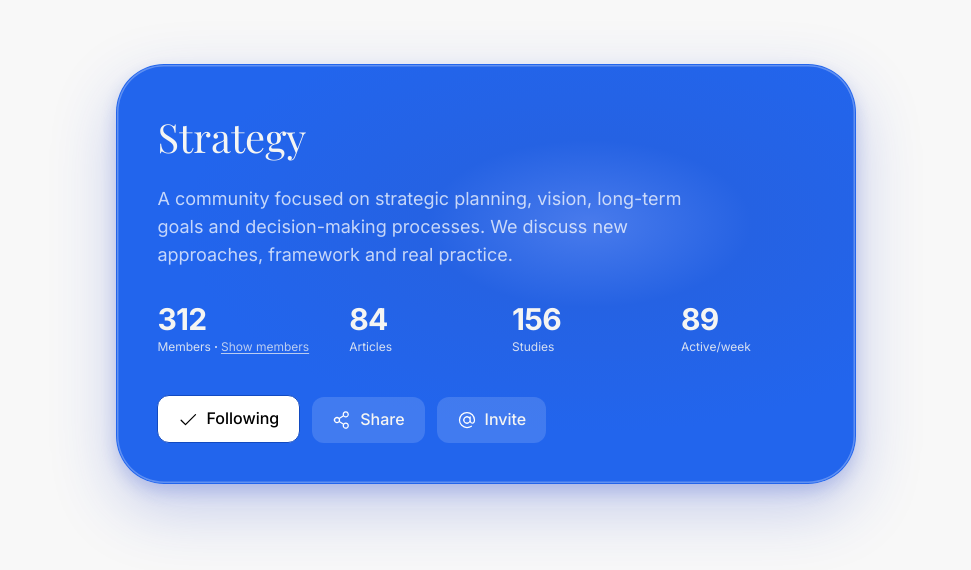
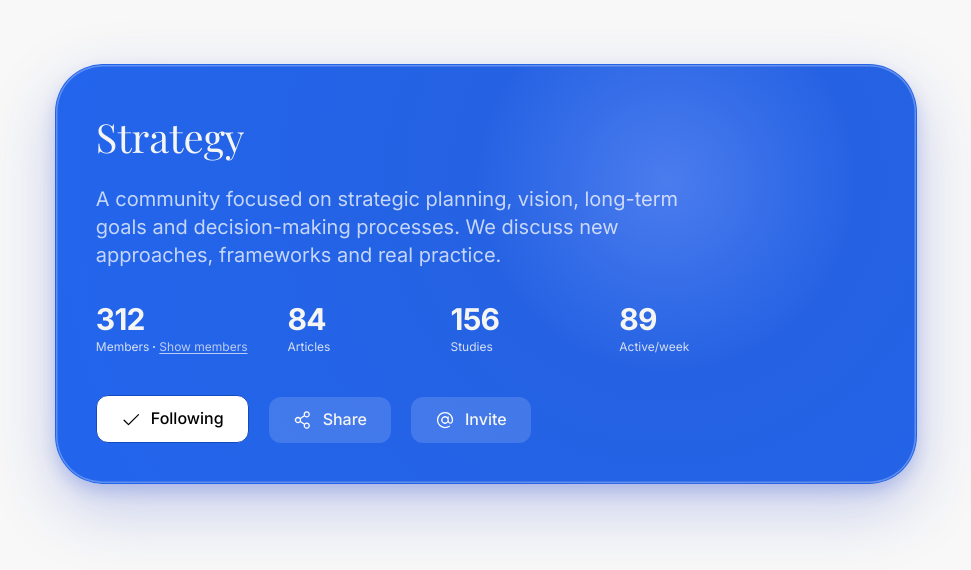
Before and after one commit to Macxim/ditto, a Next.js app: page /dittos/1/2 in a window 1280 px wide. Shown: the part 150-720 px from the top of the page, without its empty margins (154-1125 px from the left). Built offline with nearby package versions, Linux system fonts and the light colour scheme; a web font is replaced by a local one.

Commit message:
fix: ditto2 improvements

```diff
--- a/app/dittos/[slug]/2/ditto.css
+++ b/app/dittos/[slug]/2/ditto.css
@@ -14,9 +14,9 @@
 .ditto-2 {
   --c-bg: #f8f8f8;
   --blue-gradient: radial-gradient(
-    ellipse 55% 50% at 64% 38%,
-    #497bec 0%,
-    #2562e3 40%,
+    circle at 71% 28%,
+    #4b7cee 0%,
+    #2562e3 28%,
     #2265ed 100%
   );
 }
--- a/app/dittos/[slug]/2/page.tsx
+++ b/app/dittos/[slug]/2/page.tsx
@@ -52,7 +52,7 @@ export default function Ditto2() {
           initial="hidden"
           animate="visible"
           whileHover="hover"
-          className="w-full sm:w-6/10 p-10 rounded-[48px] card"
+          className="w-full sm:w-7/10 p-10 rounded-[48px] card"
         >
           <motion.h2
             initial={{ opacity: 0, y: 10 }}
@@ -67,10 +67,10 @@ export default function Ditto2() {
             initial={{ opacity: 0 }}
             animate={{ opacity: 0.92 }}
             transition={{ duration: 0.4, delay: 0.1 }}
-            className="mb-8 text-white/80 text-lg max-w-[80%]"
+            className="mb-8 text-white/80 text-xl max-w-[80%]"
           >
             A community focused on strategic planning, vision, long-term goals
-            and decision-making processes. We discuss new approaches, framework
+            and decision-making processes. We discuss new approaches, frameworks
             and real practice.
           </motion.p>
 
@@ -115,7 +115,7 @@ export default function Ditto2() {
           </dl>
 
           <motion.div
-            className="flex flex-col sm:flex-row items-end gap-3 sm=gap-6"
+            className="flex flex-col sm:flex-row items-end gap-2.5 sm:gap-5"
             initial={{ opacity: 0, y: 8 }}
             animate={{ opacity: 1, y: 0 }}
             transition={{ duration: 0.35, delay: 0.45 }}
@@ -126,7 +126,7 @@ export default function Ditto2() {
               whileTap={{ scale: 0.97 }}
               whileHover={{ scale: 1.02 }}
               transition={{ duration: 0.15 }}
-              className="w-full sm:w-auto cursor-pointer flex items-center gap-2 font-medium rounded-xl px-5 py-2.5 text-black bg-white border-[0.5px] border-[rgba(18,74,192,1)]"
+              className="w-full sm:w-auto cursor-pointer flex items-center gap-2.5 font-medium rounded-xl px-6 py-2.5 text-black bg-white border-[0.5px] border-[rgba(18,74,192,1)]"
             >
               <svg
                 className="w-5 h-5 fill-black"
@@ -146,7 +146,7 @@ export default function Ditto2() {
               initial={{ backgroundColor: "rgba(255,255,255,0.14)" }}
               animate={{ backgroundColor: "rgba(255,255,255,0.14)" }}
               transition={{ duration: 0.15 }}
-              className="w-full sm:w-auto cursor-pointer flex items-center gap-2 font-medium rounded-xl bg-white/[.14] px-5 py-2.5"
+              className="w-full sm:w-auto cursor-pointer flex items-center gap-2.5 font-medium rounded-xl bg-white/[.14] px-6 py-2.5"
             >
               <svg
                 className="w-5 h-5 fill-white"
@@ -164,7 +164,7 @@ export default function Ditto2() {
               initial={{ backgroundColor: "rgba(255,255,255,0.14)" }}
               animate={{ backgroundColor: "rgba(255,255,255,0.14)" }}
               transition={{ duration: 0.15 }}
-              className="w-full sm:w-auto cursor-pointer flex items-center gap-2 font-medium rounded-xl bg-white/[.14] px-5 py-2.5"
+              className="w-full sm:w-auto cursor-pointer flex items-center gap-2.5 font-medium rounded-xl bg-white/[.14] px-6 py-2.5"
             >
               <svg
                 className="w-5 h-5 fill-white"
```
